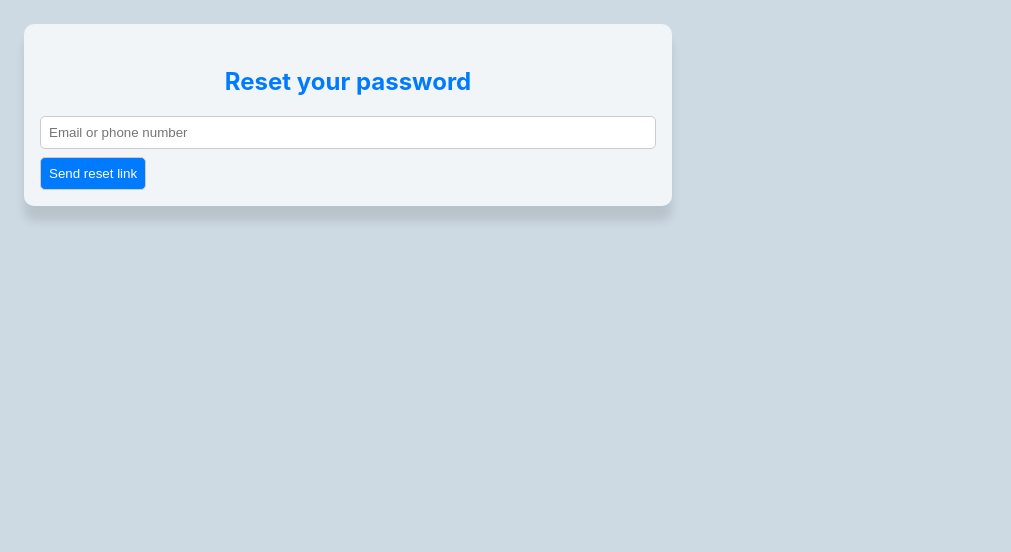
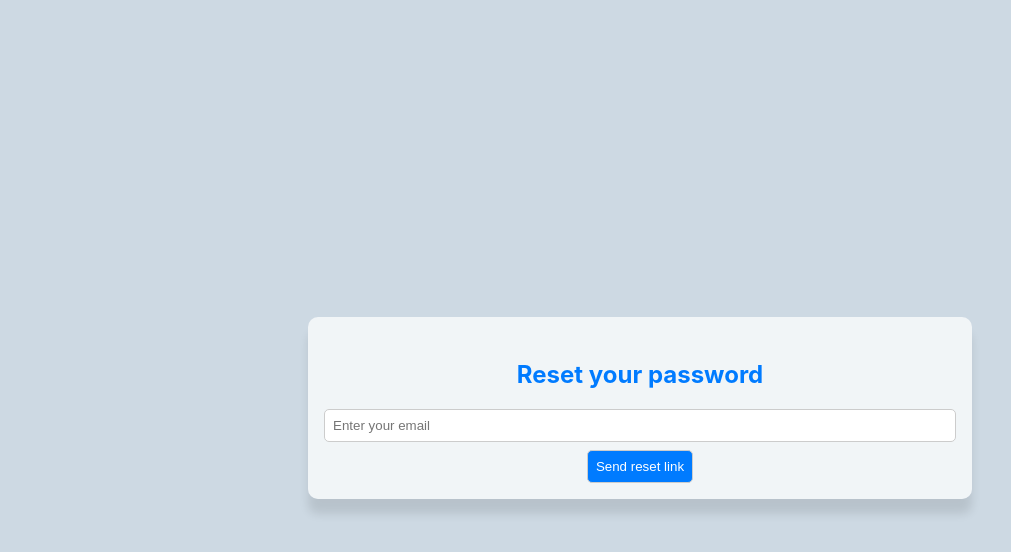
Before and after one commit to pramirez2328/login-project, a React (Vite) app: page /forgot_password in a window 1280 px wide. Shown: the top 552 px of the page, without its empty margins (0-1011 px from the left). Built offline with nearby package versions, Linux system fonts and the light colour scheme.

Commit message:
center forgot password card

```diff
--- /dev/null
+++ b/src/components/forgotPassword/ForgotPassword.css
@@ -0,0 +1,7 @@
+.forgot-password {
+  display: flex;
+  flex-direction: column;
+  align-items: center;
+  justify-content: center;
+  height: 100vh;
+}
--- a/src/components/forgotPassword/ForgotPassword.tsx
+++ b/src/components/forgotPassword/ForgotPassword.tsx
@@ -1,12 +1,13 @@
 import { Link } from 'react-router-dom';
+import './ForgotPassword.css';
 
 function ForgotPassword() {
   return (
-    <div className='right-section'>
+    <div className='forgot-password'>
       <div className='card'>
         <p className='card-title'>Reset your password</p>
         <form className='form'>
-          <input className='username' type='text' placeholder='Email or phone number' />
+          <input className='username' type='text' placeholder='Enter your email' />
           <Link to='/'>
             <button className='login-button'>Send reset link</button>
           </Link>
```
